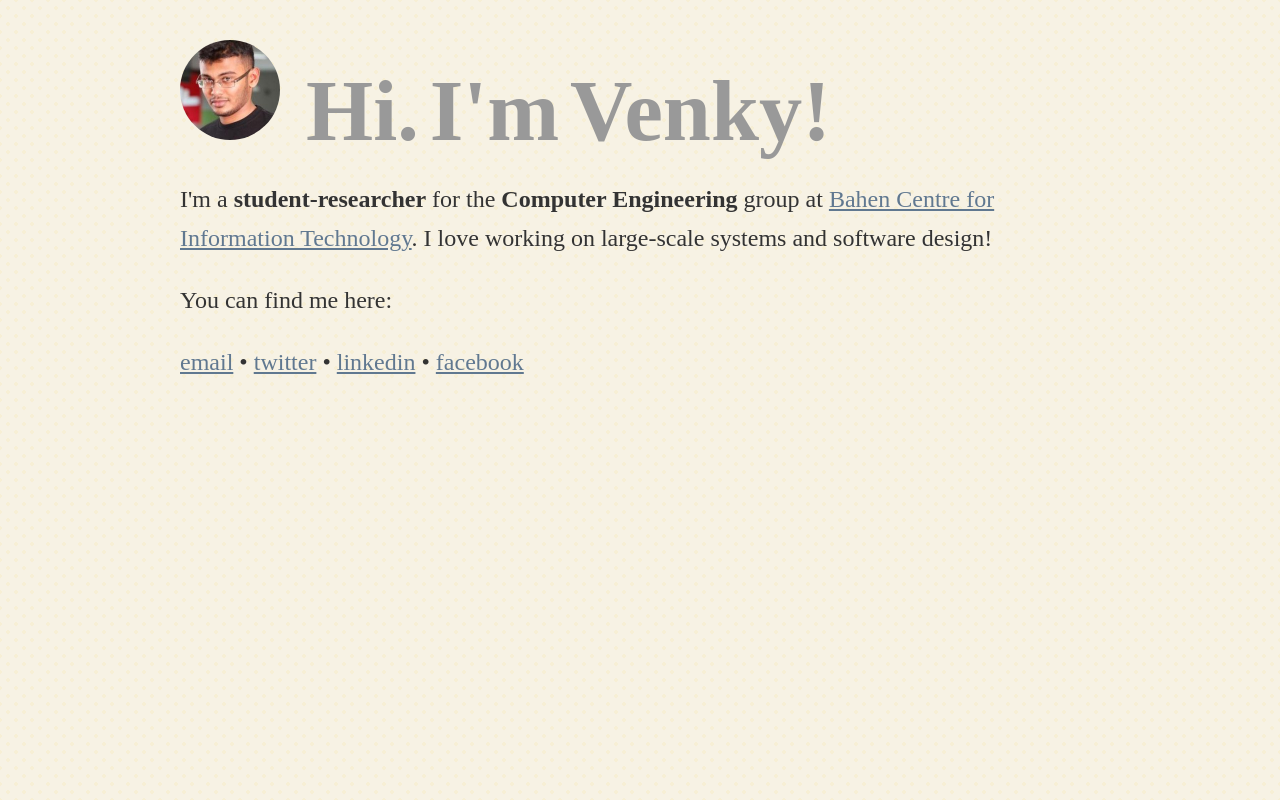
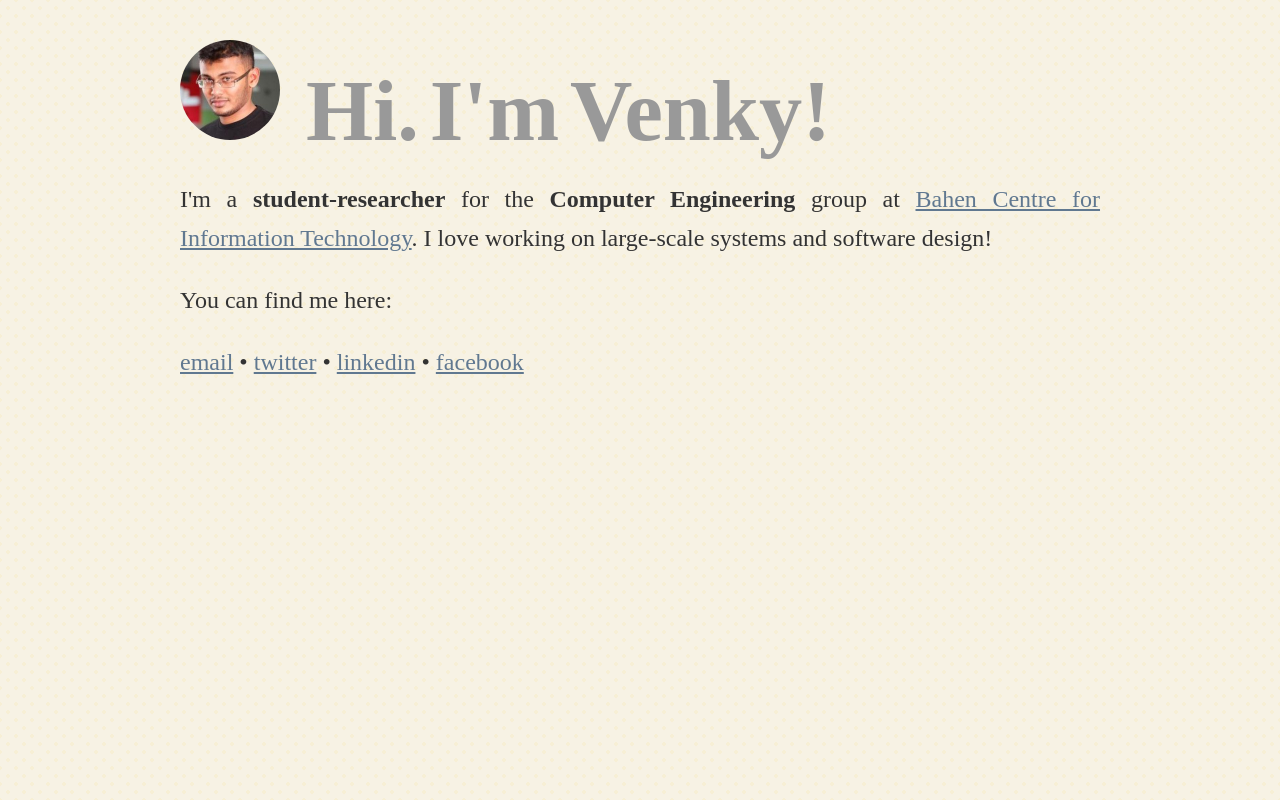
Before and after one commit to vnkatesh/vnkatesh.github.io, a plain HTML site: page index-full.html in a window 1280 px wide. Drawn offline with Linux system fonts and the light colour scheme; a web font is replaced by a local one.

Commit message:
text align justify

```diff
--- a/index-full.html
+++ b/index-full.html
@@ -79,7 +79,7 @@
            <h1><span>H</span><span>i</span><span>.</span>&nbsp;<span>I</span><span>'</span><span>m</span>&nbsp;<span>V</span><span>e</span><span>n</span><span>k</span><span>y</span><span>!</span></h1>
           </div>
 
-          <p itemprop="description">I'm a <b>student-researcher</b> for the <b>Computer Engineering</b> group at <a href="https://en.wikipedia.org/wiki/Bahen_Centre_for_Information_Technology">Bahen Centre for Information Technology</a>. I love working on large-scale systems and software design!</p>
+          <p itemprop="description" style="text-align:justify;">I'm a <b>student-researcher</b> for the <b>Computer Engineering</b> group at <a href="https://en.wikipedia.org/wiki/Bahen_Centre_for_Information_Technology">Bahen Centre for Information Technology</a>. I love working on large-scale systems and software design!</p>
 
           <p>You can find me here:</p>
 
```
